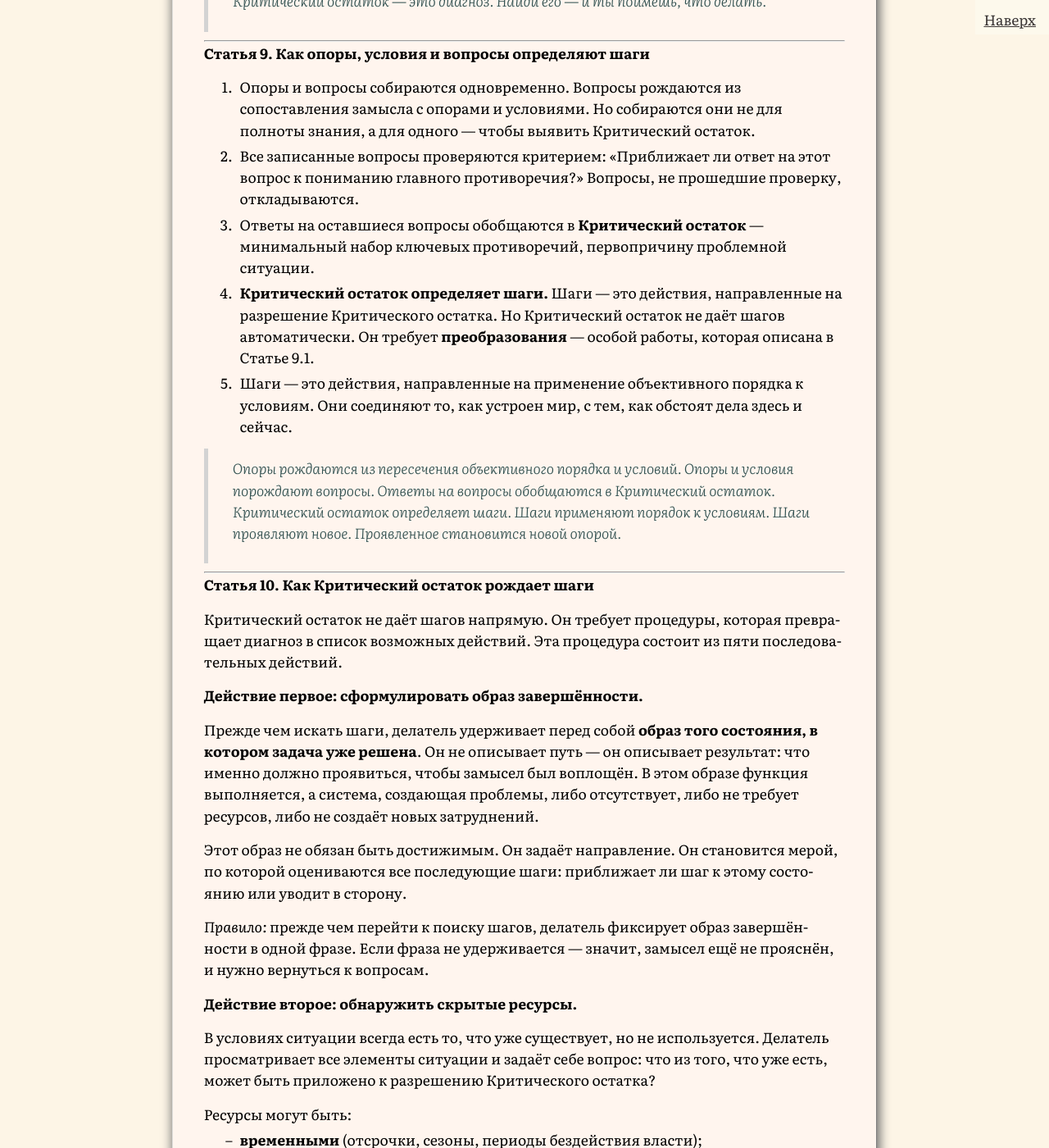
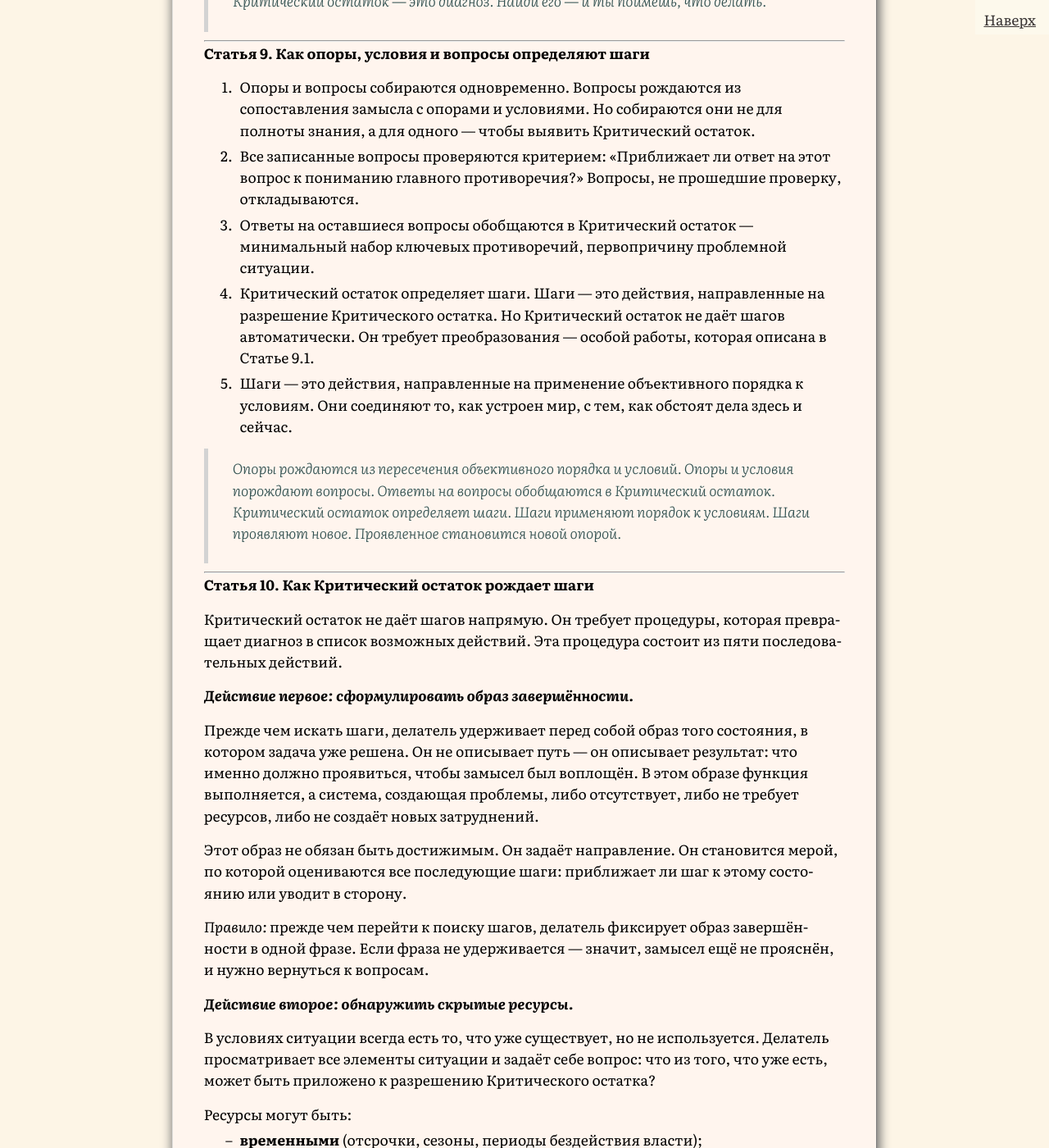
Before and after one commit to SergSi/land-use-art, a Jekyll site: the page built from _posts/2026-06-24-key.md, in a window 1280 px wide and 1400 px high, scrolled down 4087 px. Shown: the whole window at 82% size. Built offline with Jekyll 4.4.1, drawn with Linux system fonts in a browser that asks for light colours; some web fonts are replaced; some of the changed text lies outside the part shown.

Commit message:
Update 2026-06-24-key.md

```diff
--- a/_posts/2026-06-24-key.md
+++ b/_posts/2026-06-24-key.md
@@ -107,8 +107,8 @@ class: analitika
 
 1. Опоры и вопросы собираются одновременно. Вопросы рождаются из сопоставления замысла с опорами и условиями. Но собираются они не для полноты знания, а для одного — чтобы выявить Критический остаток.
 2. Все записанные вопросы проверяются критерием: «Приближает ли ответ на этот вопрос к пониманию главного противоречия?» Вопросы, не прошедшие проверку, откладываются.
-3. Ответы на оставшиеся вопросы обобщаются в **Критический остаток** — минимальный набор ключевых противоречий, первопричину проблемной ситуации.
-4. **Критический остаток определяет шаги.** Шаги — это действия, направленные на разрешение Критического остатка. Но Критический остаток не даёт шагов автоматически. Он требует **преобразования** — особой работы, которая описана в Статье 9.1.
+3. Ответы на оставшиеся вопросы обобщаются в Критический остаток — минимальный набор ключевых противоречий, первопричину проблемной ситуации.
+4. Критический остаток определяет шаги. Шаги — это действия, направленные на разрешение Критического остатка. Но Критический остаток не даёт шагов автоматически. Он требует преобразования — особой работы, которая описана в Статье 9.1.
 5. Шаги — это действия, направленные на применение объективного порядка к условиям. Они соединяют то, как устроен мир, с тем, как обстоят дела здесь и сейчас.
 
 > Опоры рождаются из пересечения объективного порядка и условий. Опоры и условия порождают вопросы. Ответы на вопросы обобщаются в Критический остаток. Критический остаток определяет шаги. Шаги применяют порядок к условиям. Шаги проявляют новое. Проявленное становится новой опорой.
@@ -119,15 +119,15 @@ class: analitika
 
 Критический остаток не даёт шагов напрямую. Он требует процедуры, которая превращает диагноз в список возможных действий. Эта процедура состоит из пяти последовательных действий.
 
-**Действие первое: сформулировать образ завершённости.**
+***Действие первое: сформулировать образ завершённости.***
 
-Прежде чем искать шаги, делатель удерживает перед собой **образ того состояния, в котором задача уже решена**. Он не описывает путь — он описывает результат: что именно должно проявиться, чтобы замысел был воплощён. В этом образе функция выполняется, а система, создающая проблемы, либо отсутствует, либо не требует ресурсов, либо не создаёт новых затруднений.
+Прежде чем искать шаги, делатель удерживает перед собой образ того состояния, в котором задача уже решена. Он не описывает путь — он описывает результат: что именно должно проявиться, чтобы замысел был воплощён. В этом образе функция выполняется, а система, создающая проблемы, либо отсутствует, либо не требует ресурсов, либо не создаёт новых затруднений.
 
 Этот образ не обязан быть достижимым. Он задаёт направление. Он становится мерой, по которой оцениваются все последующие шаги: приближает ли шаг к этому состоянию или уводит в сторону.
 
 *Правило:* прежде чем перейти к поиску шагов, делатель фиксирует образ завершённости в одной фразе. Если фраза не удерживается — значит, замысел ещё не прояснён, и нужно вернуться к вопросам.
 
-**Действие второе: обнаружить скрытые ресурсы.**
+***Действие второе: обнаружить скрытые ресурсы.***
 
 В условиях ситуации всегда есть то, что уже существует, но не используется. Делатель просматривает все элементы ситуации и задаёт себе вопрос: что из того, что уже есть, может быть приложено к разрешению Критического остатка?
 
@@ -149,9 +149,9 @@ class: analitika
 
 *Правило:* если после просмотра условий не найдено ни одного ресурса — делатель пересматривает условия. Скорее всего, он взял не все.
 
-**Действие третье: найти способы применения ресурсов.**
+***Действие третье: найти способы применения ресурсов.***
 
-Обнаруженные ресурсы сами по себе не дают шагов. Их нужно приложить к Критическому остатку. Для этого делатель применяет к остатку **способы преобразования**.
+Обнаруженные ресурсы сами по себе не дают шагов. Их нужно приложить к Критическому остатку. Для этого делатель применяет к остатку способы преобразования.
 
 Эти способы не являются инструкцией. Это — направления мысли, которые помогают увидеть, как ресурс может снять противоречие.
 
@@ -172,7 +172,7 @@ class: analitika
 
 *Правило:* способ не должен применяться механически. Он работает как вопрос: «А что если попробовать так?» Если ответ «да» — гипотеза записывается.
 
-**Действие четвёртое: проверить каждый шаг по образу завершённости.**
+***Действие четвёртое: проверить каждый шаг по образу завершённости.***
 
 Когда список гипотез составлен, делатель не переходит к выбору. Он проверяет каждую гипотезу одним вопросом:
 
@@ -180,7 +180,7 @@ class: analitika
 
 Если шаг не приближает — он откладывается. Если приближает, но создаёт новые проблемы — он помечается как требующий дополнительных шагов. Если приближает и не создаёт новых проблем — он становится кандидатом на исполнение.
 
-**Действие пятое: оформить шаги как гипотезы, готовые к проверке.**
+***Действие пятое: оформить шаги как гипотезы, готовые к проверке.***
 
 Оставшиеся после проверки шаги записываются в третье множество — **шаги**. Каждый шаг должен быть сформулирован так, чтобы его можно было сделать:
 
```
Also changed, not shown: other parts of _posts/2026-06-24-key.md (+1 -1 lines).
